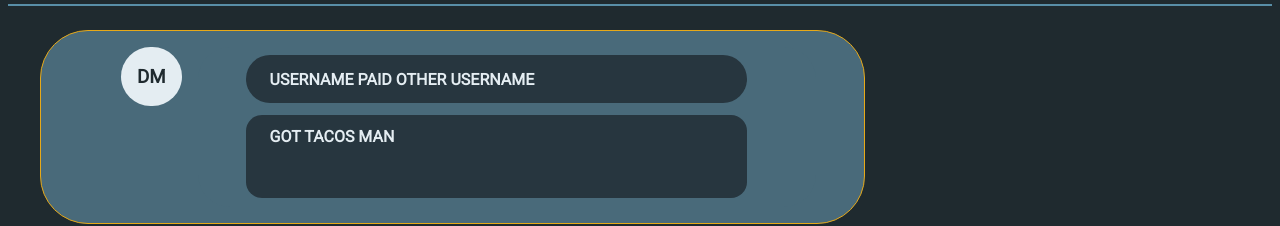
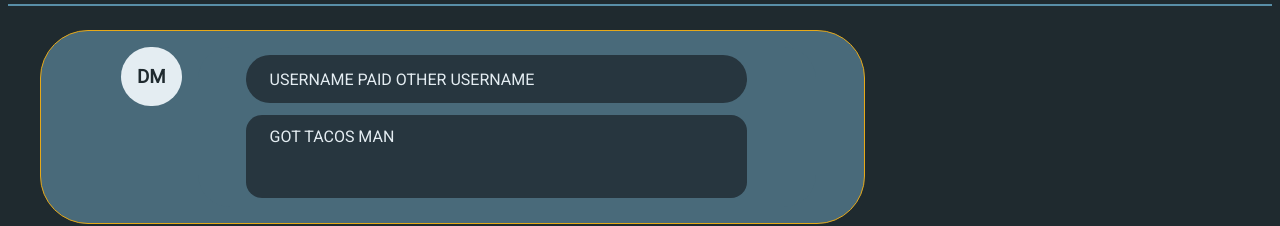
Before and after one commit to dukesann3/Phase-1-Project, a plain HTML site: page index.html in a window 1280 px wide. Shown: the part 173-399 px from the top of the page. Drawn offline with Linux system fonts and the light colour scheme.

Commit message:
reduced font weight on user transaction and description CSS

```diff
--- a/style.css
+++ b/style.css
@@ -140,6 +140,7 @@ body{
     position: relative;
     top: -.4rem;
     font-family: 'roboto';
+    font-weight: 200;
     color: #e4edf2;
 }
 
@@ -158,5 +159,6 @@ body{
     position: relative;
     top: -.6rem;
     font-family: 'roboto';
+    font-weight: 200;
     color: #e4edf2;
 }
```
